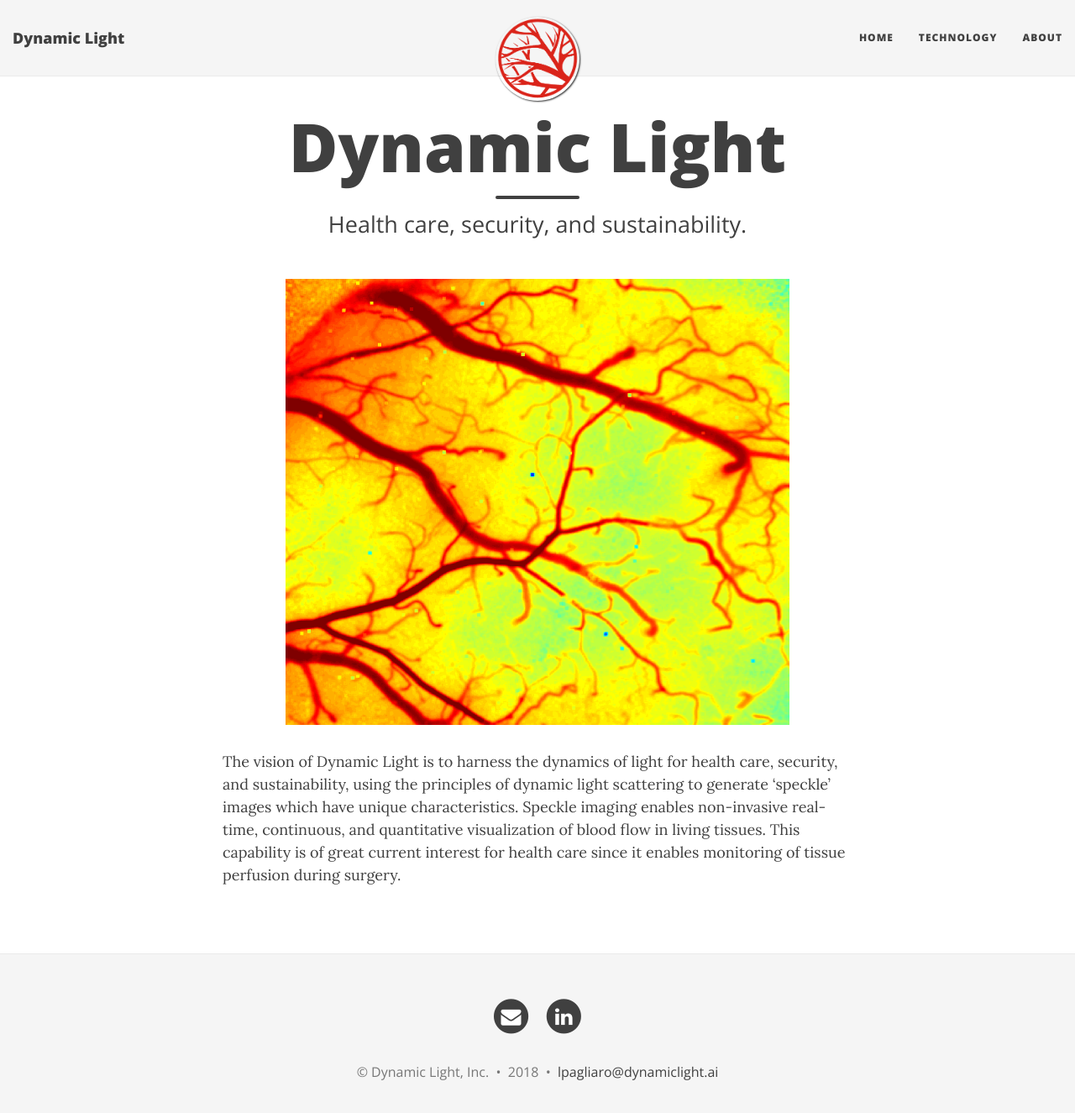
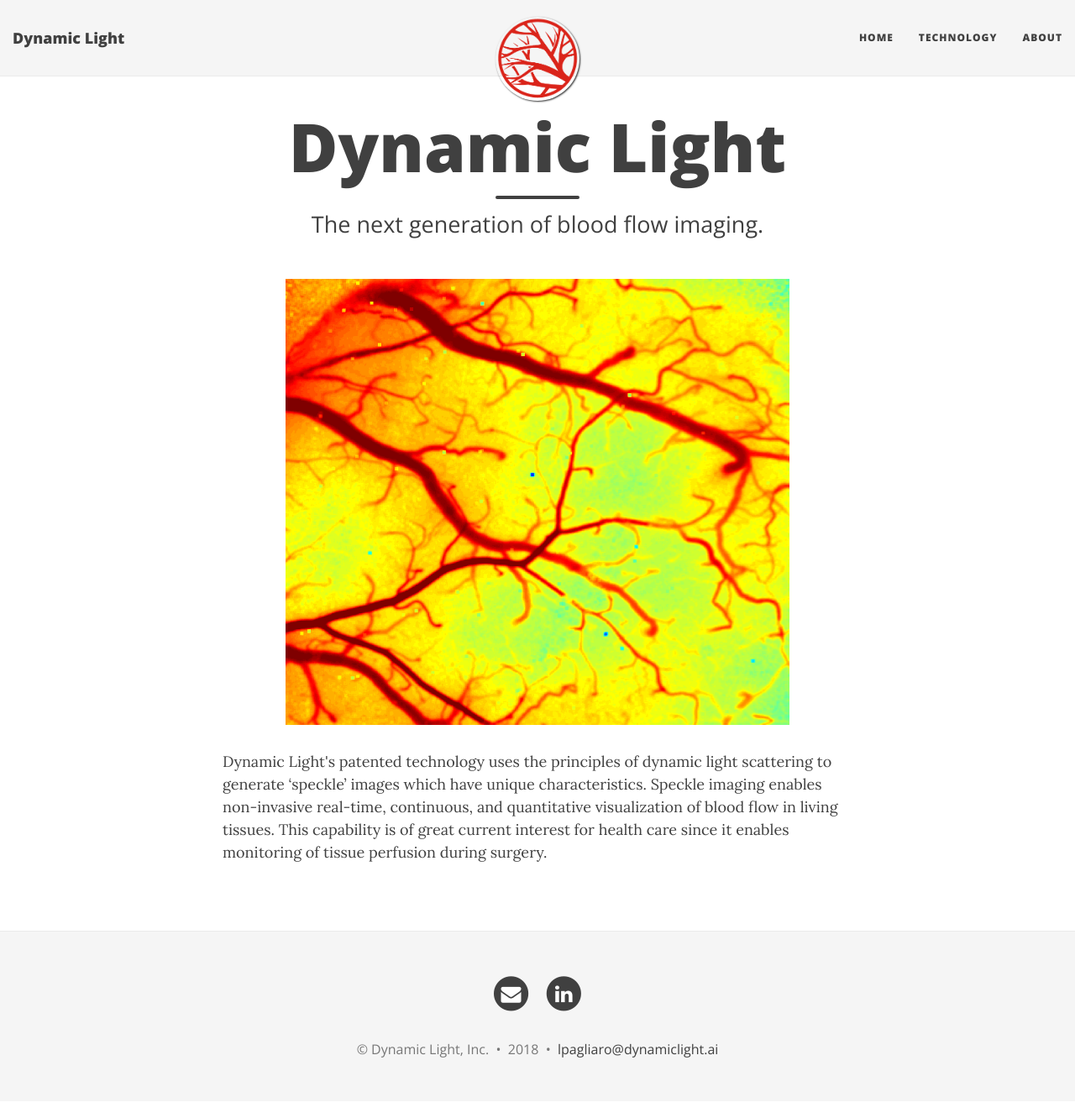
Before and after one commit to Dynamic-Light/millerd8.github.io, a Jekyll site: the page built from index.html, in a window 1280 px wide and 1338 px high. Shown: the top 1325 px of the window at 84% size. Built offline with Jekyll 4.4.1, drawn with Linux system fonts in a browser that asks for light colours; nearby versions of some CDN libraries; the list of posts is cut into pages by our own code.

Commit message:
Update index.html

```diff
--- a/index.html
+++ b/index.html
@@ -1,7 +1,7 @@
 ---
 layout: page
 title: Dynamic Light
-subtitle: Health care, security, and sustainability.
+subtitle: The next generation of blood flow imaging.
 #fb-img: "/img/Dynamic Light.png"
 #img: /img/Dynamic_Light_Text_Only.png
 ---
@@ -13,6 +13,6 @@
 
 <div>
 	<p>
-		The vision of Dynamic Light is to harness the dynamics of light for health care, security, and sustainability, using the principles of dynamic light scattering to generate ‘speckle’ images which have unique characteristics. Speckle imaging enables non-invasive real-time, continuous, and quantitative visualization of blood flow in living tissues. This capability is of great current interest for health care since it enables monitoring of tissue perfusion during surgery.
+		Dynamic Light's patented technology uses the principles of dynamic light scattering to generate ‘speckle’ images which have unique characteristics. Speckle imaging enables non-invasive real-time, continuous, and quantitative visualization of blood flow in living tissues. This capability is of great current interest for health care since it enables monitoring of tissue perfusion during surgery.
 	</p>
 </div>
```
